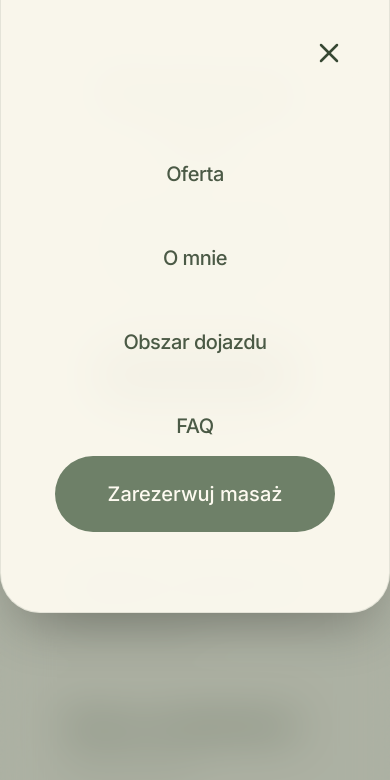
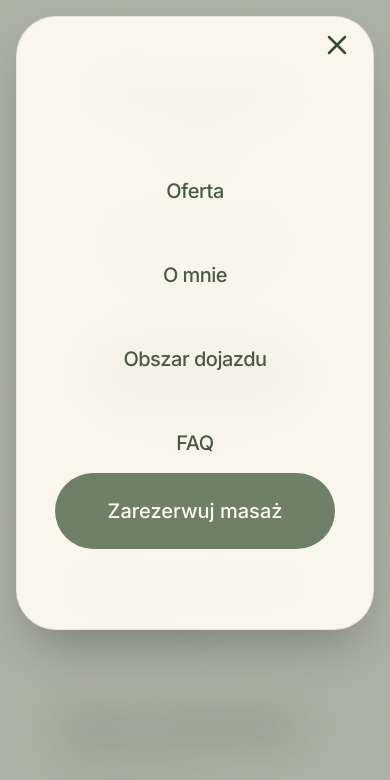
Before and after one commit to Inigo88/otulenie-website, a React (Vite) app: page / in a window 390 px wide. Both pictures are taken after a click on the button "Otwórz menu". Shown: the top 780 px of the page. Built offline with nearby package versions, Linux system fonts and the light colour scheme.

Commit message:
fix(navbar): restore floating card aesthetic to mobile modal

```diff
--- a/specs/006-navbar-mobile/tasks.md
+++ b/specs/006-navbar-mobile/tasks.md
@@ -137,4 +137,14 @@
 
 ---
 
+## Phase 12: Modal Aesthetic Restoration
+
+**Purpose**: Restoring the "card" feel after top-alignment.
+
+- [x] T042 Restore 1rem margins and full rounding in `MobileMenu.jsx`
+- [x] T043 Harmonize `Navbar.jsx` padding to match modal margins
+- [x] T044 Final visual verification of card aesthetic
+
+---
+
 ## Dependencies & Execution Order
--- a/src/components/MobileMenu.jsx
+++ b/src/components/MobileMenu.jsx
@@ -125,7 +125,7 @@ export default function MobileMenu({ isOpen, onClose, links }) {
         <div
             ref={modalRef}
             className={`
-                fixed inset-0 z-60 flex items-start justify-center
+                fixed inset-0 z-60 flex items-start justify-center p-4
                 ${isOpen ? 'pointer-events-auto' : 'pointer-events-none invisible'}
                 transition-[visibility] duration-500
             `}
@@ -143,7 +143,7 @@ export default function MobileMenu({ isOpen, onClose, links }) {
             {/* US1, US2: Content Container with Brand Presence */}
             <div
                 ref={contentRef}
-                className="relative z-10 w-full flex flex-col items-center justify-between p-8 pt-24 pb-12 bg-linen/95 rounded-b-[2.5rem] shadow-2xl border-x border-b border-moss/10"
+                className="relative z-10 w-full flex flex-col items-center justify-between p-8 pt-24 pb-12 bg-linen/95 rounded-[2.5rem] shadow-2xl border border-moss/10"
             >
                 {/* Navigation Links (US2, B005) */}
                 <nav className="flex flex-col items-center gap-6 w-full mt-12">
--- a/src/components/Navbar.jsx
+++ b/src/components/Navbar.jsx
@@ -98,7 +98,7 @@ export default function Navbar({ isHero = true, onNavigate }) {
                 ref={navbarRef}
                 aria-label="Nawigacja główna"
                 className={`
-        navbar fixed top-0 left-0 w-full z-[70] p-6 flex justify-center transition-all duration-500
+        navbar fixed top-0 left-0 w-full z-[70] p-4 flex justify-center transition-all duration-500
         ${isHero ? 'bg-transparent' : 'py-2'}
       `}
             >
```
